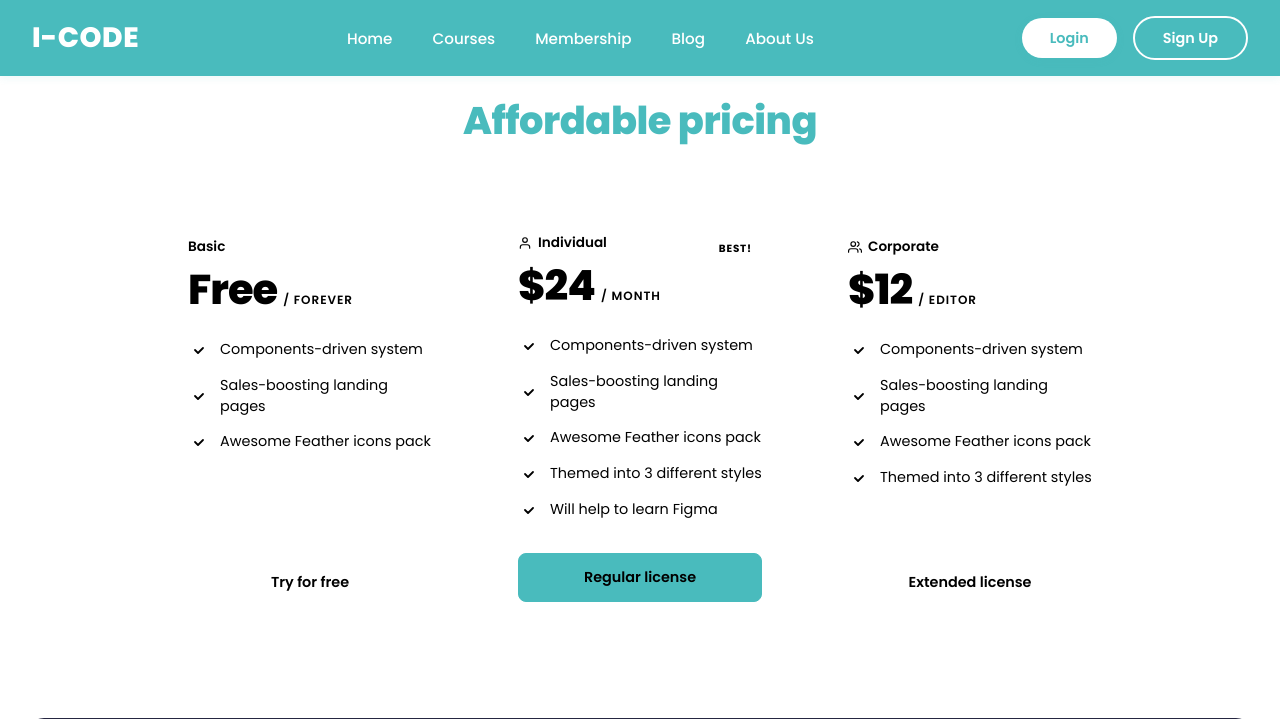
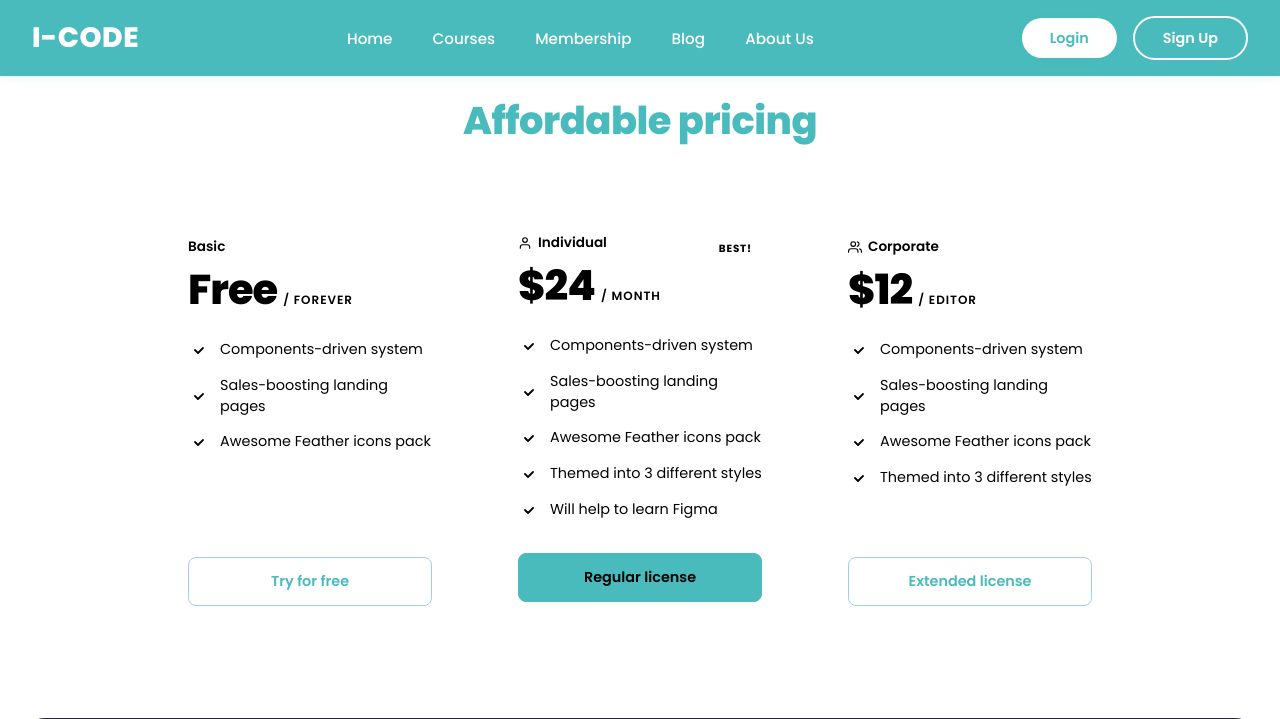
Before and after one commit to pSeudnotsudo/i-code-lab, a Django app: page //membership in a window 1280 px wide. Shown: the top 719 px of the page. Run offline with Django 5.2, Linux system fonts and the light colour scheme.

Commit message:
st:card-styling - optimize card styling

```diff
--- a/static/css/styles.css
+++ b/static/css/styles.css
@@ -1704,6 +1704,7 @@
   .ft-membership-card:hover {
     transform: translateY(-4px);
     box-shadow: 0 20px 48px rgba(0,0,0,0.14);
+
   }
 
   .ft-membership-card--featured {
@@ -1845,15 +1846,20 @@
     cursor: pointer;
   }
 
+
+
   .ft-membership-card__btn--outline {
-    border: 1.5px solid var(--ft-border);
-    color: var(--ft-teal);
+    border: 1.5px solid #9DCCFF;
+    color: var(--primary-teal);
     background: transparent;
   }
 
   .ft-membership-card__btn--outline:hover {
-    border-color: var(--ft-teal);
-    background: rgba(62, 207, 178, 0.06);
+    border-color: #ffffff;
+    /* background: rgba(62, 207, 178, 0.06); */
+    background: var(--primary-teal);
+    color: #ffffff;
+
   }
 
   .ft-membership-card__btn--solid {
```
